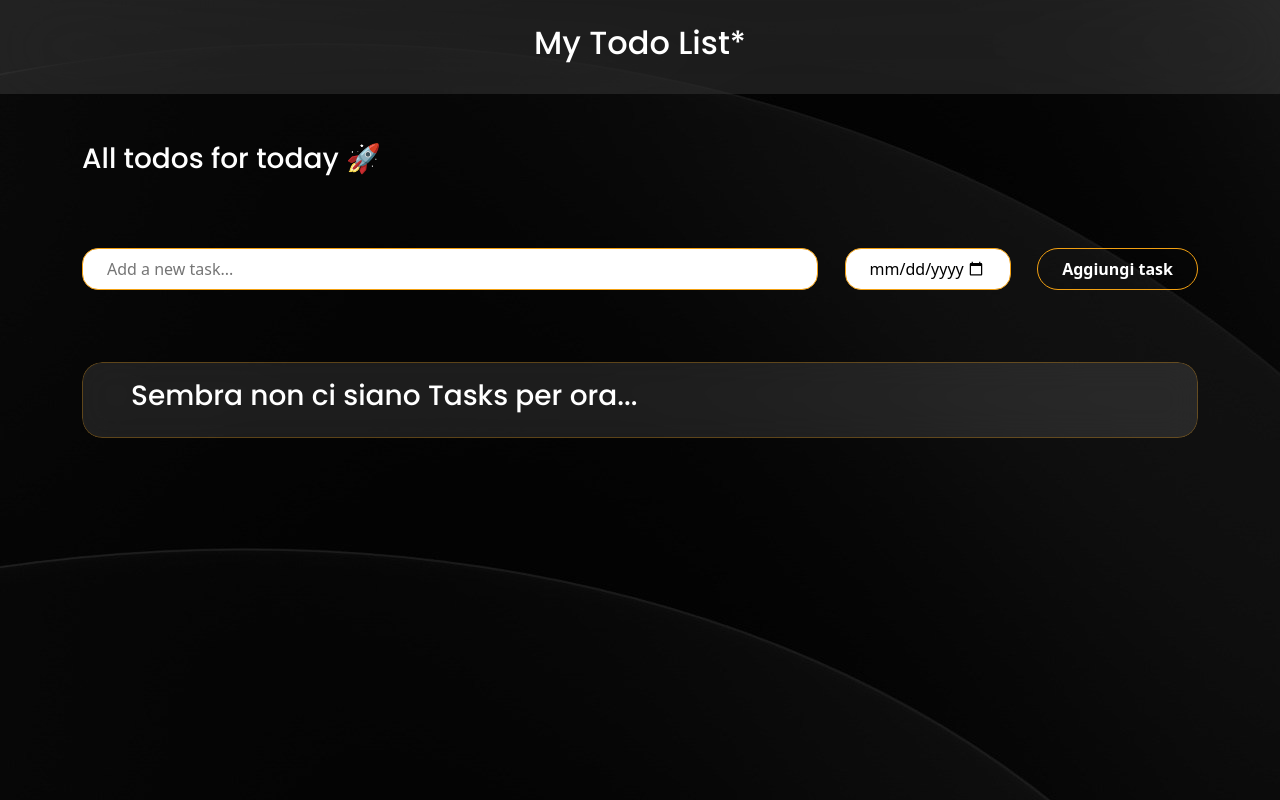
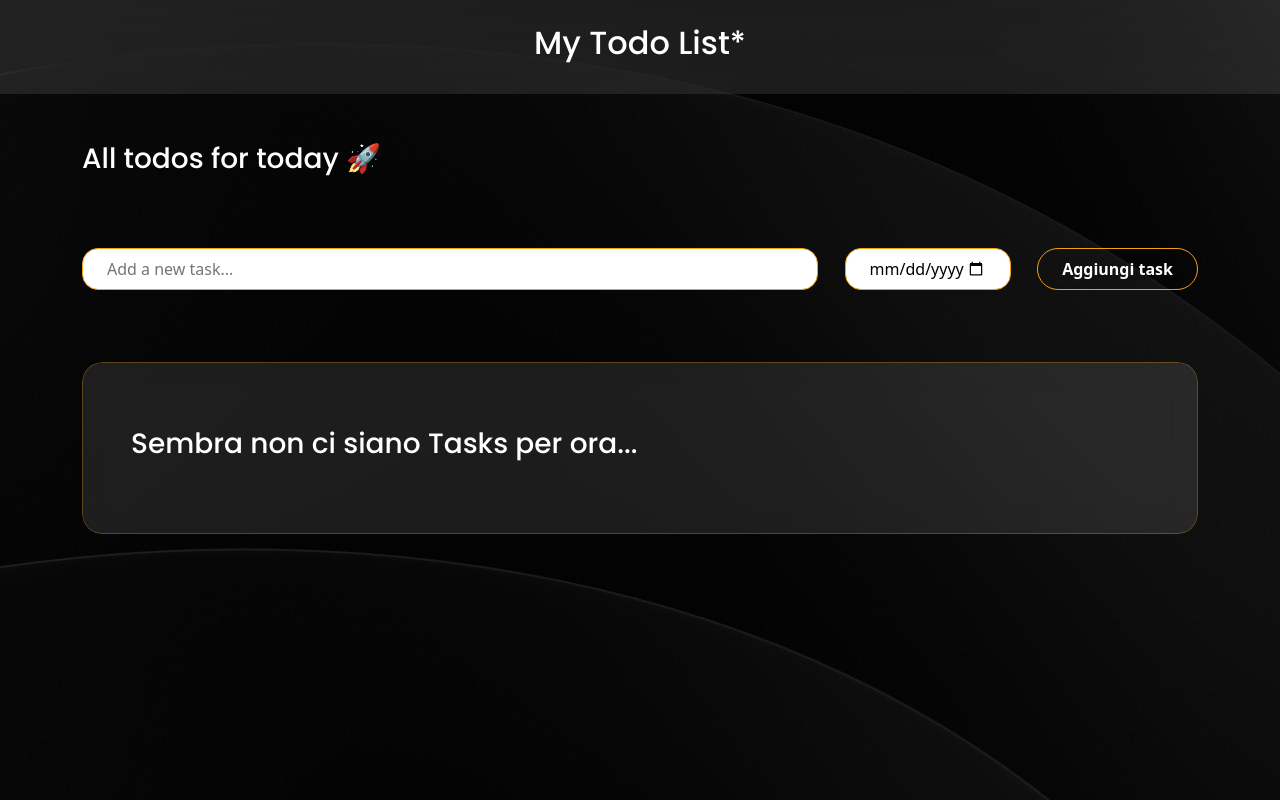
Before and after one commit to Drew0004/React-To-Do-List, a React (Vite) app: page / in a window 1280 px wide. Built offline with nearby package versions, Linux system fonts and the light colour scheme.

Commit message:
Fix text style

```diff
--- a/src/components/Todos.jsx
+++ b/src/components/Todos.jsx
@@ -69,7 +69,7 @@ const Todos = () => {
                 <div className='todos-box py-3 px-5'>
                     {
                         todos.length === 0 ?
-                        <h3 className='my-font text-white'>Sembra non ci siano Tasks per ora...</h3> :
+                        <h3 className='my-font text-white py-5'>Sembra non ci siano Tasks per ora...</h3> :
                         todos.map((elem, index)=>{
                             return (
                                 <>
```
